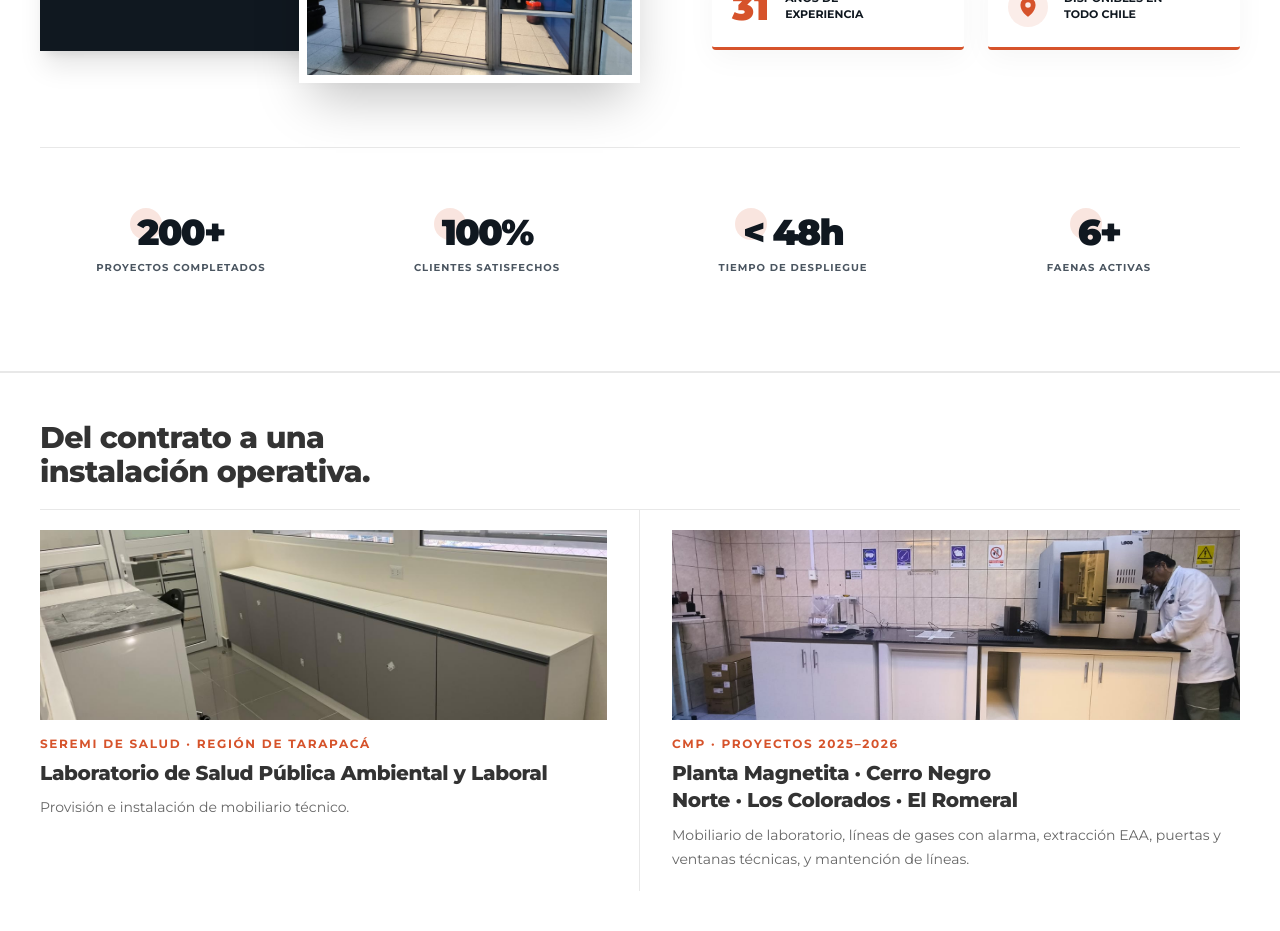
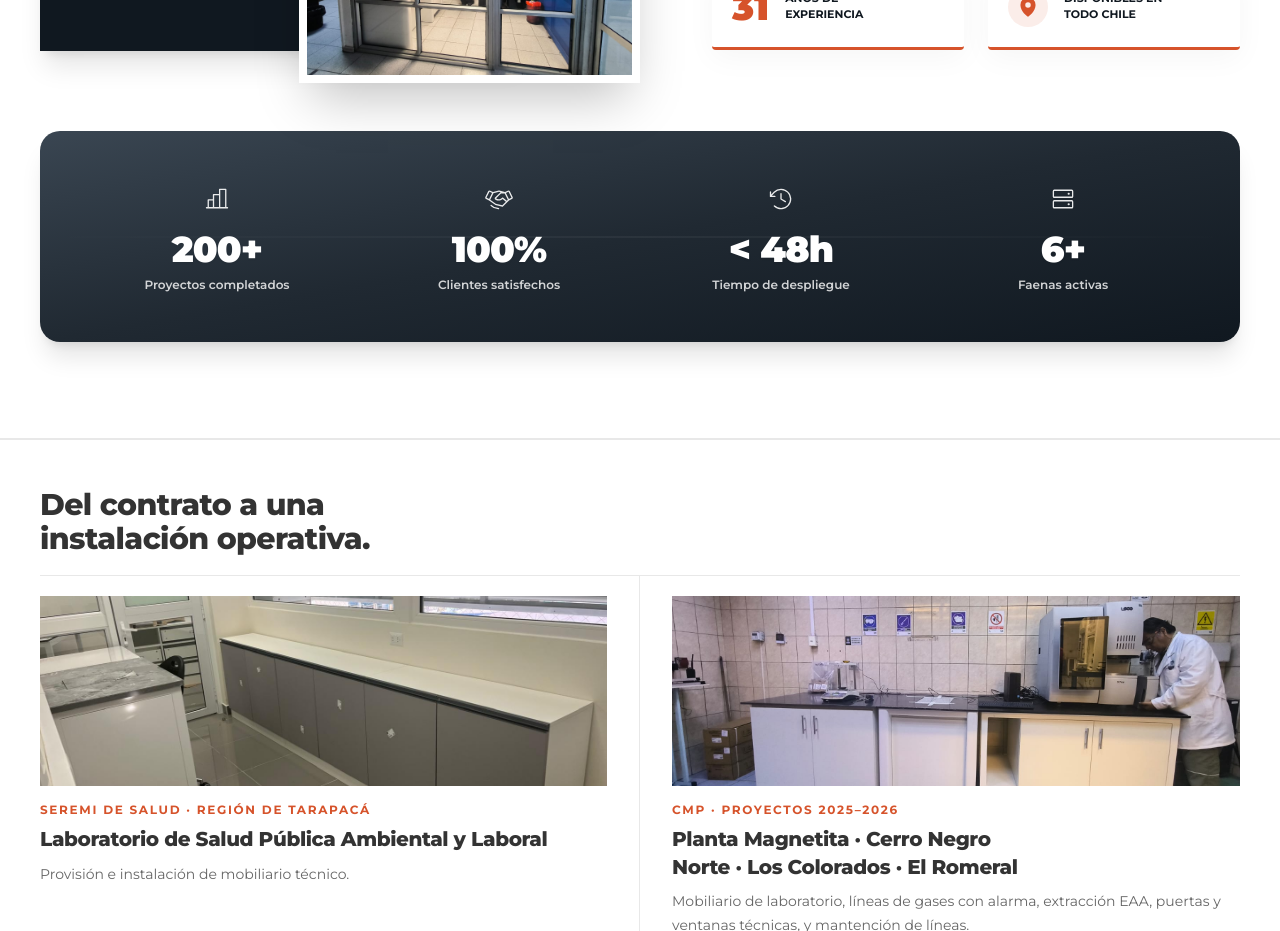
Before and after one commit to delcarpiohub/LandingPage, a Next.js app: page /proyectos in a window 1280 px wide. Shown: the part 1540-2471 px from the top of the page. Built offline with nearby package versions, Linux system fonts and the light colour scheme; grey boxes are pictures that could not be loaded.

Commit message:
feat(proyectos): redisenar el bloque de metricas al estilo oscuro con iconos de la referencia

```diff
--- a/src/app/proyectos/proyectos-page-client.tsx
+++ b/src/app/proyectos/proyectos-page-client.tsx
@@ -5,6 +5,10 @@ import {
   ArrowRight,
   Check,
   DoorOpen,
+  ChartBar,
+  ClockCounterClockwise,
+  Handshake,
+  HardDrives,
   MapPin,
   Play,
   Siren,
@@ -249,26 +253,38 @@ export function ProyectosPageClient() {
               </Reveal>
             </div>
 
-            {/* Bottom Row: Stats */}
+            {/* Bottom Row: Stats - Rediseñado idéntico a la referencia oscura con iconos */}
             <Reveal delay={0.12}>
-              <div className="mt-24 grid grid-cols-2 gap-x-6 gap-y-12 border-t border-[var(--border)] pt-16 sm:grid-cols-4">
-                {[
-                  { num: "200+", label: "PROYECTOS COMPLETADOS" },
-                  { num: "100%", label: "CLIENTES SATISFECHOS" },
-                  { num: "< 48h", label: "TIEMPO DE DESPLIEGUE" },
-                  { num: "6+", label: "FAENAS ACTIVAS" },
-                ].map((stat, i) => (
-                  <div key={i} className="flex flex-col items-center text-center">
-                    <div className="relative">
-                      {/* Circular blob behind text */}
-                      <div className="absolute -left-2 -top-1 size-8 rounded-full bg-[#D6532B]/15" />
-                      <span className="relative text-4xl font-black tracking-tighter text-[#101820]">{stat.num}</span>
-                    </div>
-                    <span className="mt-2 text-[10px] font-bold uppercase tracking-widest text-[#4A5560]">
-                      {stat.label}
-                    </span>
-                  </div>
-                ))}
+              <div className="mt-20 relative overflow-hidden rounded-[20px] bg-gradient-to-br from-[#3a4652] via-[#202932] to-[#101820] p-8 sm:p-12 text-white shadow-xl">
+                {/* Horizontal divider line in background */}
+                <div
+                  aria-hidden="true"
+                  className="pointer-events-none absolute inset-x-0 top-1/2 hidden h-px -translate-y-1/2 bg-gradient-to-r from-transparent via-white/10 to-transparent sm:block"
+                />
+
+                <div className="relative z-10 grid grid-cols-2 gap-y-8 gap-x-6 sm:grid-cols-4">
+                  {[
+                    { num: "200+", label: "Proyectos completados", icon: ChartBar },
+                    { num: "100%", label: "Clientes satisfechos", icon: Handshake },
+                    { num: "< 48h", label: "Tiempo de despliegue", icon: ClockCounterClockwise },
+                    { num: "6+", label: "Faenas activas", icon: HardDrives },
+                  ].map((stat, i) => {
+                    const StatIcon = stat.icon;
+                    return (
+                      <div key={i} className="group flex flex-col items-center text-center px-2">
+                        <div className="mb-2.5 flex h-10 w-10 items-center justify-center text-white/90 transition-transform duration-300 group-hover:scale-110">
+                          <StatIcon size={28} weight="light" />
+                        </div>
+                        <span className="text-3xl sm:text-4xl font-black tracking-tight text-white drop-shadow-xs">
+                          {stat.num}
+                        </span>
+                        <span className="mt-2 text-xs font-semibold text-white/80 leading-snug">
+                          {stat.label}
+                        </span>
+                      </div>
+                    );
+                  })}
+                </div>
               </div>
             </Reveal>
           </div>
```
